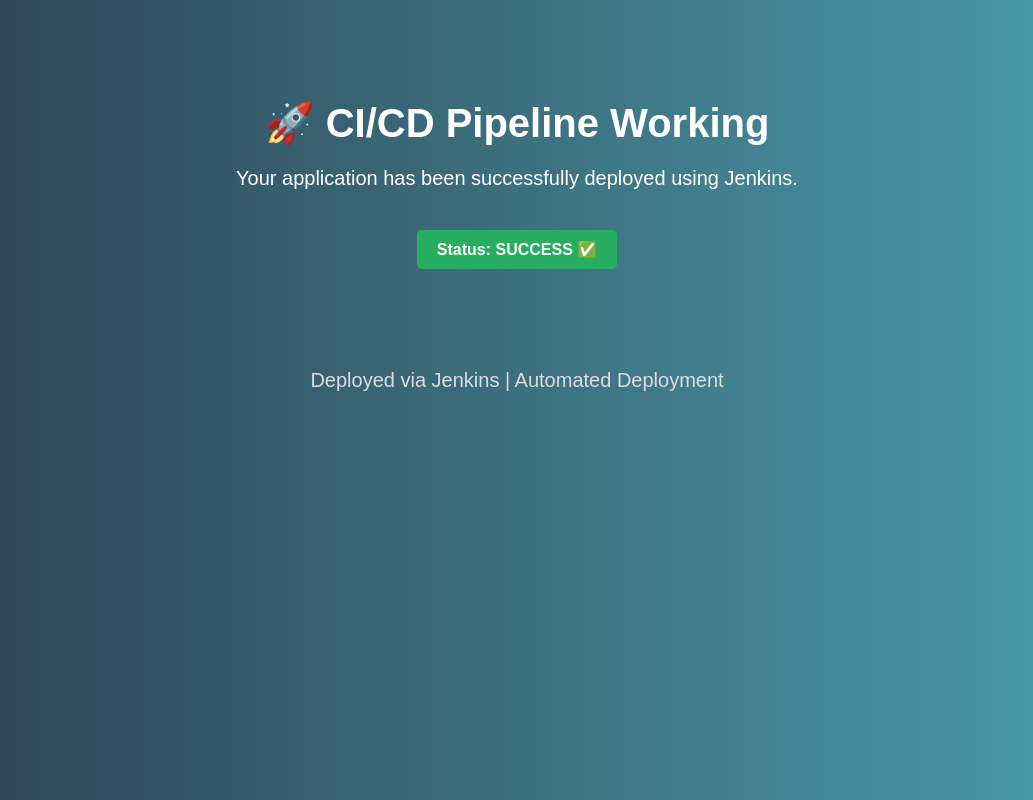
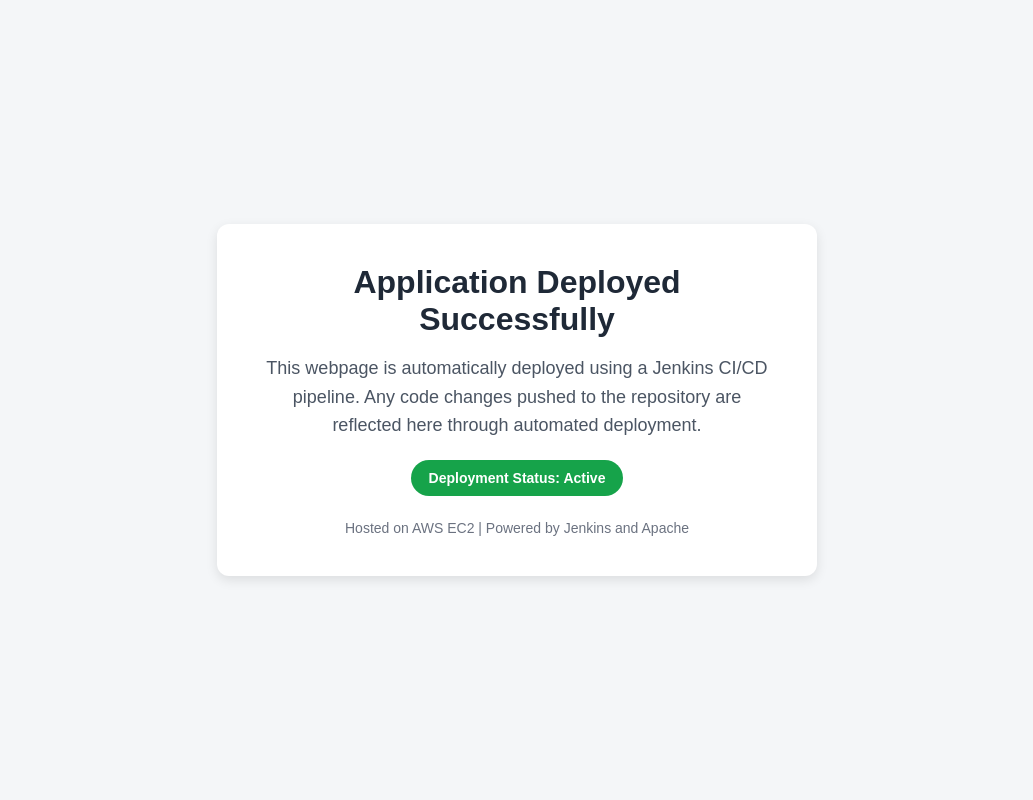
Before and after one commit to najafathima9992/jenkiins, a plain HTML site: page index.html in a window 1280 px wide. Shown: the whole page, without its empty margins (123-1156 px from the left). Drawn offline with Linux system fonts and the light colour scheme.

Commit message:
Revise HTML structure and styling for deployment page

```diff
--- a/index.html
+++ b/index.html
@@ -1,62 +1,77 @@
 <!DOCTYPE html>
 <html lang="en">
 <head>
-    <meta charset="UTF-8">
-    <meta name="viewport" content="width=device-width, initial-scale=1.0">
-    <title>CI/CD Deployment</title>
-
+  <meta charset="UTF-8" />
+  <meta name="viewport" content="width=device-width, initial-scale=1.0" />
+  <title>Automated Deployment</title>
   <style>
-        body {
+    * {
       margin: 0;
-            font-family: Arial, sans-serif;
-            background: linear-gradient(to right, #2c3e50, #4ca1af);
-            color: white;
-            text-align: center;
+      padding: 0;
+      box-sizing: border-box;
     }
 
-        .container {
-            margin-top: 100px;
+    body {
+      font-family: Arial, sans-serif;
+      background-color: #f4f6f8;
+      color: #333;
+      display: flex;
+      justify-content: center;
+      align-items: center;
+      min-height: 100vh;
+    }
+
+    .card {
+      background: #ffffff;
+      padding: 40px;
+      border-radius: 12px;
+      box-shadow: 0 4px 12px rgba(0, 0, 0, 0.1);
+      text-align: center;
+      max-width: 600px;
+      width: 90%;
     }
 
     h1 {
-            font-size: 40px;
-            margin-bottom: 10px;
+      font-size: 32px;
+      margin-bottom: 16px;
+      color: #1f2937;
     }
 
     p {
-            font-size: 20px;
+      font-size: 18px;
+      margin-bottom: 20px;
+      color: #4b5563;
+      line-height: 1.6;
     }
 
-        .status {
-            margin-top: 20px;
-            padding: 10px 20px;
-            background-color: #27ae60;
+    .badge {
       display: inline-block;
-            border-radius: 5px;
+      padding: 10px 18px;
+      background-color: #16a34a;
+      color: white;
+      border-radius: 20px;
+      font-size: 14px;
       font-weight: bold;
     }
 
-        footer {
-            margin-top: 100px;
+    .footer {
+      margin-top: 24px;
       font-size: 14px;
-            color: #ddd;
+      color: #6b7280;
     }
   </style>
 </head>
 <body>
-
-    <div class="container">
-        <h1>🚀 CI/CD Pipeline Working</h1>
-        <p>Your application has been successfully deployed using Jenkins.</p>
-
-        <div class="status">
-            Status: SUCCESS ✅
+  <div class="card">
+    <h1>Application Deployed Successfully</h1>
+    <p>
+      This webpage is automatically deployed using a Jenkins CI/CD pipeline.
+      Any code changes pushed to the repository are reflected here through automated deployment.
+    </p>
+    <div class="badge">Deployment Status: Active</div>
+    <div class="footer">
+      Hosted on AWS EC2 | Powered by Jenkins and Apache
     </div>
   </div>
-
-    <footer>
-        <p>Deployed via Jenkins | Automated Deployment</p>
-    </footer>
-
 </body>
 </html>
```
Lines whose indentation alone changed are shown as unchanged.
